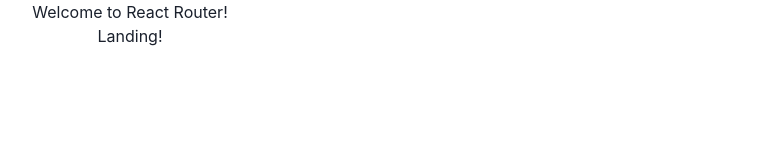
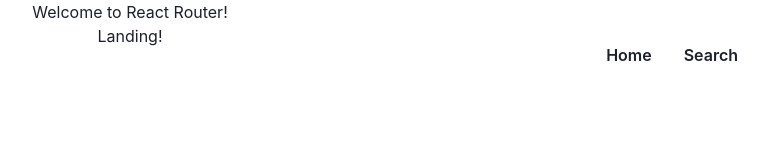
Before and after one commit to Green-Avocado/Language-Exchange, a React (Create React App) app in the folder frontend/: page / in a window 1280 px wide. Shown: the top 160 px of the page, without its empty margins (510-1278 px from the left). Built offline with nearby package versions, Linux system fonts and the light colour scheme.

Commit message:
navigation bar added

```diff
--- a/frontend/src/App.js
+++ b/frontend/src/App.js
@@ -3,10 +3,12 @@
 import { LandingPage } from "./pages/landing/LandingPage";
 import { SearchPage } from "./pages/search/SearchPage";
 import "./App.css";
+import NavBar from "./components/NavBar";
 
 function App() {
   return (
     <div className='App'>
+      <NavBar />
       <h1>Welcome to React Router!</h1>
       <Routes>
         <Route path='/' element={<LandingPage />} />
--- /dev/null
+++ b/frontend/src/components/NavBar.js
@@ -0,0 +1,103 @@
+import { useState, React } from 'react'
+import { Button, Flex, IconButton, Link } from '@chakra-ui/react'
+import { HamburgerIcon, CloseIcon } from '@chakra-ui/icons'
+
+const NavBar = () => {
+    const [display, changeDisplay] = useState('none')
+    return (
+        <Flex>
+            <Flex
+                pos="fixed"
+                top='1rem'
+                right='1rem'
+                align='center'>
+
+            <Flex
+                display={['none', 'none', 'flex', 'flex']}>
+            <Link href='/'>
+                <Button
+                    as='a'
+                    variant='ghost'
+                    aria-label='Home'
+                    my={5}
+                    w='100%'
+                >
+                    Home
+                </Button>
+            </Link>
+            <Link href='/search'>
+                <Button
+                    as='a'
+                    variant='ghost'
+                    aria-label='Search'
+                    my={5}
+                    w='100%'
+                >
+                    Search
+                </Button>
+            </Link>
+            </Flex>
+            <IconButton
+                aria-label='Open Menu'
+                size='lg'
+                mr={2}
+                icon={<HamburgerIcon/>}
+                display={['flex', 'flex', 'none', 'none']}
+                onClick={() => changeDisplay('flex')}
+                />
+            </Flex>
+
+            <Flex
+                w='100vw'
+                bgColor='gray.50'
+                zIndex={20}
+                h='100vh'
+                pos='fixed'
+                top='0'
+                left='0'
+                overflow='auto'
+                flexDir='column'
+                display={display}
+                >
+                    <Flex justify='flex-end'>
+                        <IconButton
+                            mt={2} // margin top
+                            mr={2} // margin right
+                            aria-label='Close Menu'
+                            size='lg'
+                            icon={<CloseIcon/>}
+                            onClick={() => changeDisplay('none')}
+                            />
+                    </Flex>
+            <Flex
+                flexDir='column'
+                align='center'>
+            <Link href='/'>
+                <Button
+                    as='a'
+                    variant='ghost'
+                    aria-label='Home'
+                    my={5}
+                    w='100%'
+                >
+                    Home
+                </Button>
+            </Link>
+            <Link href='/search'>
+                <Button
+                    as='a'
+                    variant='ghost'
+                    aria-label='Search'
+                    my={5}
+                    w='100%'
+                >
+                    Search
+                </Button>
+            </Link>
+            </Flex>
+            </Flex>
+        </Flex>
+    )
+}
+
+export default NavBar
```
